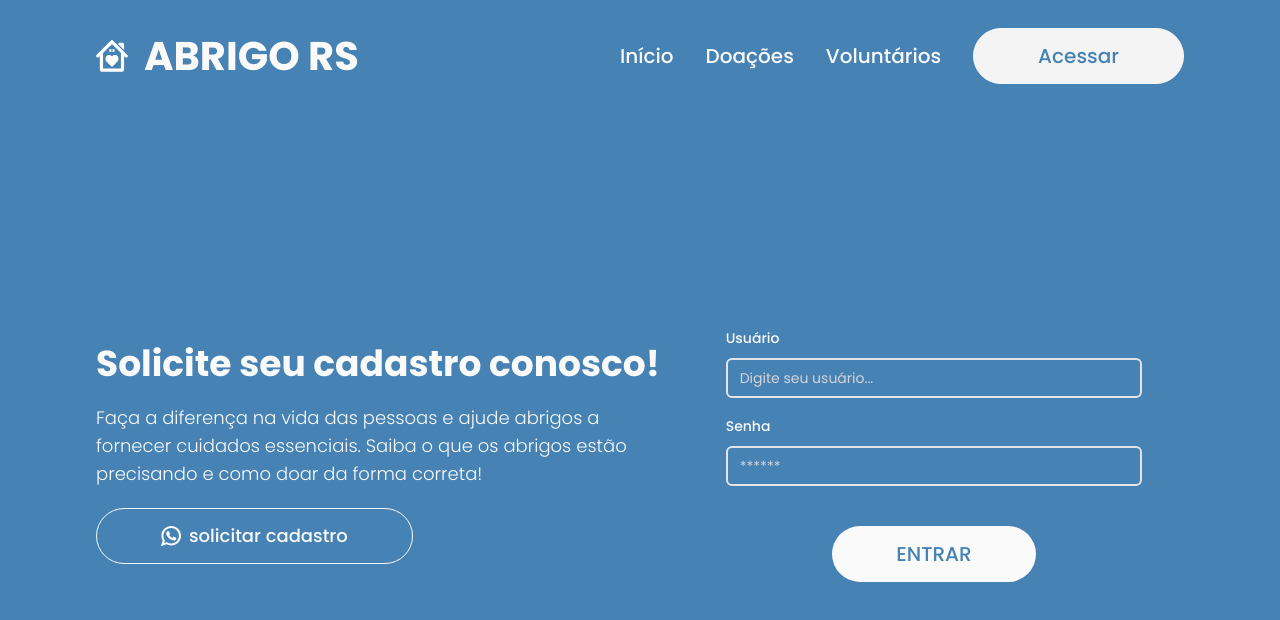
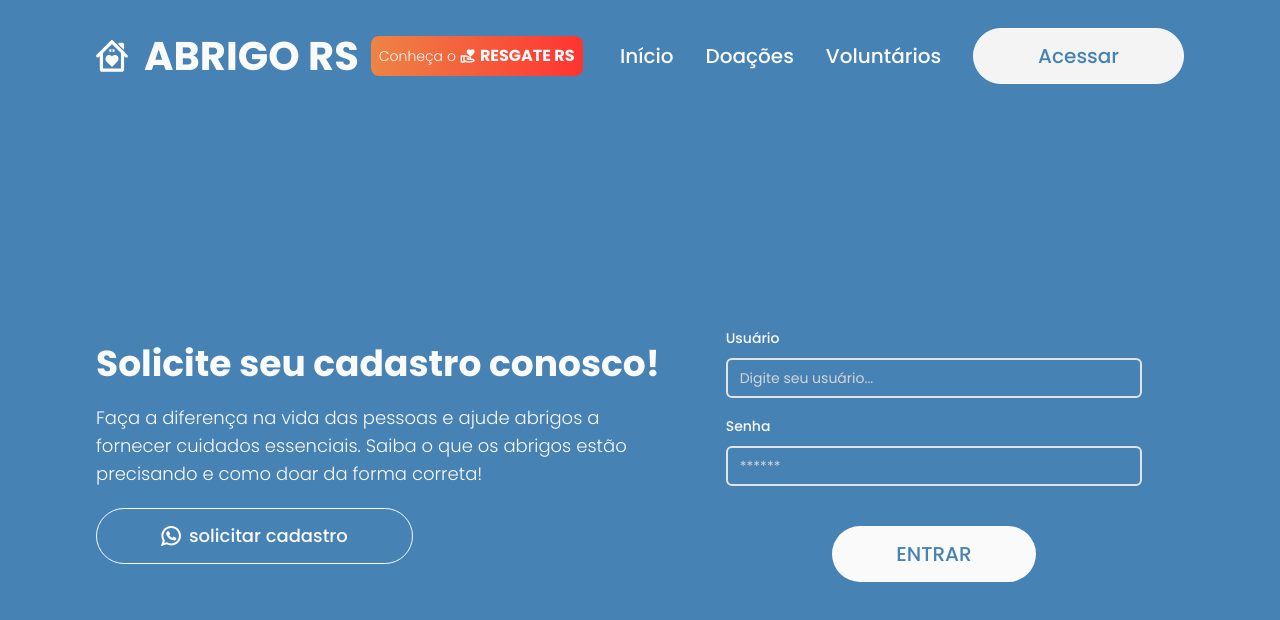
Before and after one commit to ResgateRS/RegisterRescueRS-Front, a Next.js app: page /login in a window 1280 px wide. Shown: the top 620 px of the page. Built offline with nearby package versions, Linux system fonts and the light colour scheme.

Commit message:
feat: add link to resgaters

```diff
--- a/src/app/(public)/(landing-page)/page.tsx
+++ b/src/app/(public)/(landing-page)/page.tsx
@@ -27,7 +27,7 @@ export default function LandingPage() {
         className="min-h-[calc(100vh-12.75rem)] flex-row justify-between bg-celeste text-zinc-50 lg:min-h-[calc(100vh-6.75rem)] xl:gap-32"
       >
         <div className="flex max-w-none flex-col items-center gap-5 lg:max-w-md lg:items-start xl:max-w-xl">
-          <h1 className="text-center text-5xl font-bold lg:text-start lg:text-4xl xl:text-5xl">
+          <h1 className="text-center text-5xl font-bold leading-[1.15] lg:text-start lg:text-4xl xl:text-5xl">
             Apoie abrigos e pessoas resgatadas!
           </h1>
           <p className="text-center text-xl font-light lg:text-start lg:text-lg xl:text-xl">
--- a/src/components/core/header.tsx
+++ b/src/components/core/header.tsx
@@ -3,6 +3,7 @@ import { RouteVisibility, siteRoutes } from '@/config/site'
 import { cn } from '@/lib/utils'
 import Link from 'next/link'
 import { LogoIcon } from '../icons/logo'
+import { ResgateLogoIcon } from '../icons/resgate-logo'
 import { Nav } from './nav'
 
 type Props = {
@@ -14,7 +15,7 @@ export function Header({ routeType, className, ...props }: Props) {
     <header
       data-protected-route={routeType === 'protected'}
       className={cn(
-        '-mb-1 flex h-56 w-full flex-col items-center justify-center gap-4 bg-celeste px-4 pt-1 text-zinc-50 xl:px-24 2xl:px-44',
+        '-mb-1 flex h-64 sm:h-56 w-full flex-col items-center justify-center gap-4 bg-celeste px-4 pt-1 text-zinc-50 xl:px-24 2xl:px-44',
         routeType === 'protected'
           ? 'h-64 lg:h-44 xl:h-28 xl:flex-row xl:justify-between xl:px-20 xl:pt-0'
           : 'lg:h-28 lg:flex-row lg:justify-between lg:px-20 lg:pt-0',
@@ -22,6 +23,7 @@ export function Header({ routeType, className, ...props }: Props) {
       )}
       {...props}
     >
+      <div className="flex flex-col items-center gap-3 sm:flex-row">
         <Link
           href={siteRoutes.public.landingPage}
           className="flex cursor-pointer select-none items-center gap-4 text-[40px] font-bold uppercase"
@@ -30,6 +32,17 @@ export function Header({ routeType, className, ...props }: Props) {
           Abrigo RS
         </Link>
 
+        <Link
+          href={'https://resgaters.app.br/'}
+          target="_blank"
+          className="flex cursor-pointer select-none items-center gap-1 rounded-lg bg-gradient-to-r from-[#ed8445] to-[#fe3431] p-2 text-base duration-300 hover:scale-105"
+        >
+          <span className="z-10 text-sm font-light">Conheça o</span>
+          <ResgateLogoIcon className="z-10 size-4" />
+          <span className="z-10 font-bold uppercase">Resgate RS</span>
+        </Link>
+      </div>
+
       <Nav routeType={routeType} />
       {routeType === 'public' && <Separator className="block h-1 lg:hidden" />}
     </header>
--- /dev/null
+++ b/src/components/icons/resgate-logo.tsx
@@ -0,0 +1,12 @@
+export function ResgateLogoIcon(props: React.ComponentProps<'svg'>) {
+  return (
+    <svg
+      xmlns="http://www.w3.org/2000/svg"
+      fill="white"
+      viewBox="0 0 24 24"
+      {...props}
+    >
+      <path d="M16 3.23C16.71 2.41 17.61 2 18.7 2c.91 0 1.67.33 2.3 1 .63.67.96 1.43 1 2.3 0 .7-.33 1.51-1 2.46s-1.32 1.74-1.97 2.39c-.65.64-1.66 1.59-3.03 2.85-1.39-1.26-2.41-2.21-3.06-2.85s-1.31-1.44-1.97-2.39C10.31 6.81 10 6 10 5.3c0-.91.32-1.67.97-2.3.65-.63 1.43-.96 2.34-1 1.07 0 1.96.41 2.69 1.23M22 19v1l-8 2.5-7-1.94V22H1V11h7.97l6.16 2.3A2.89 2.89 0 0117 16h2c1.66 0 3 1.34 3 3M5 20v-7H3v7h2m14.9-1.43c-.16-.33-.51-.57-.9-.57h-5.35c-.54 0-1.07-.08-1.58-.25l-2.38-.79.63-1.9 2.38.79c.3.1 2.3.15 2.3.15 0-.37-.23-.7-.57-.83L8.61 13H7v5.5l6.97 1.91 5.93-1.84z" />
+    </svg>
+  )
+}
```
Lines whose indentation alone changed are shown as unchanged.
